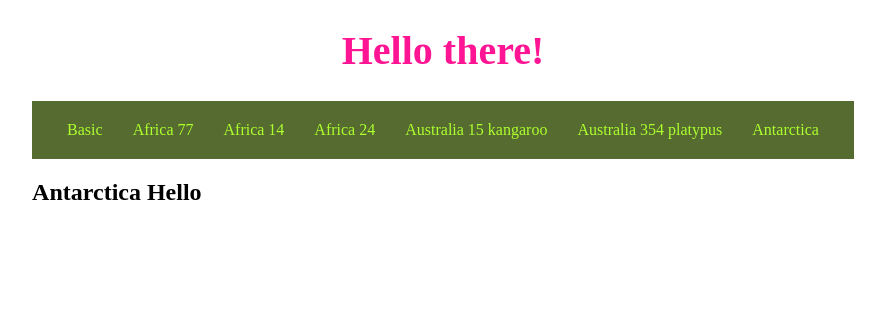
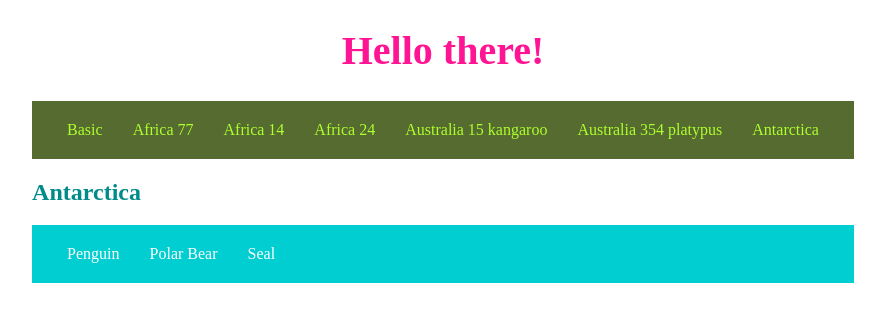
Before and after one commit to A-Kija/liutas, a React (Create React App) app: page /antarctica in a window 1280 px wide. Shown: the top 322 px of the page, without its empty margins (197-1082 px from the left). Built offline with nearby package versions, Linux system fonts and the light colour scheme.

Commit message:
Arctic animals

```diff
--- a/src/Components/RouterAntarctica.jsx
+++ b/src/Components/RouterAntarctica.jsx
@@ -1,6 +1,15 @@
+import { Link } from "react-router-dom";
+
 function RouterAntarctica () {
     return (
-        <h2>Antarctica Hello</h2>
+        <div className="antarctica">
+        <h2>Antarctica</h2>
+        <ul className="antarctica__menu">
+            <li><Link to="penguin">Penguin</Link></li>
+            <li><Link to="polar-bear">Polar Bear</Link></li>
+            <li><Link to="seal">Seal</Link></li>
+        </ul>
+        </div>
     )
 }
 export default RouterAntarctica;
--- /dev/null
+++ b/src/Components/RouterPenguin.jsx
@@ -0,0 +1,6 @@
+function RouterPenguin () {
+    return (
+        <h2>Penguin Hello</h2>
+    )
+}
+export default RouterPenguin;
--- /dev/null
+++ b/src/Components/RouterPolarBear.jsx
@@ -0,0 +1,6 @@
+function RouterPolarBear () {
+    return (
+        <h2>Polar Bear Hello</h2>
+    )
+}
+export default RouterPolarBear;
--- /dev/null
+++ b/src/Components/RouterSeal.jsx
@@ -0,0 +1,6 @@
+function RouterSeal () {
+    return (
+        <h2>Seal Hello</h2>
+    )
+}
+export default RouterSeal;
--- a/src/index.scss
+++ b/src/index.scss
@@ -332,3 +332,25 @@ h1 {
         }
     }
 }
+
+.antarctica {
+    h2 {
+        color: darkcyan;
+    }
+    &__menu {
+        padding: 20px;
+        background-color: darkturquoise;
+        display: flex;
+        justify-content: flex-start;
+        align-items: center;
+        color: darkcyan;
+        li {
+            list-style: none;
+            a {
+                color: white;
+                padding: 0 15px;
+                text-decoration: none;
+            }
+        }
+    }
+}
```
